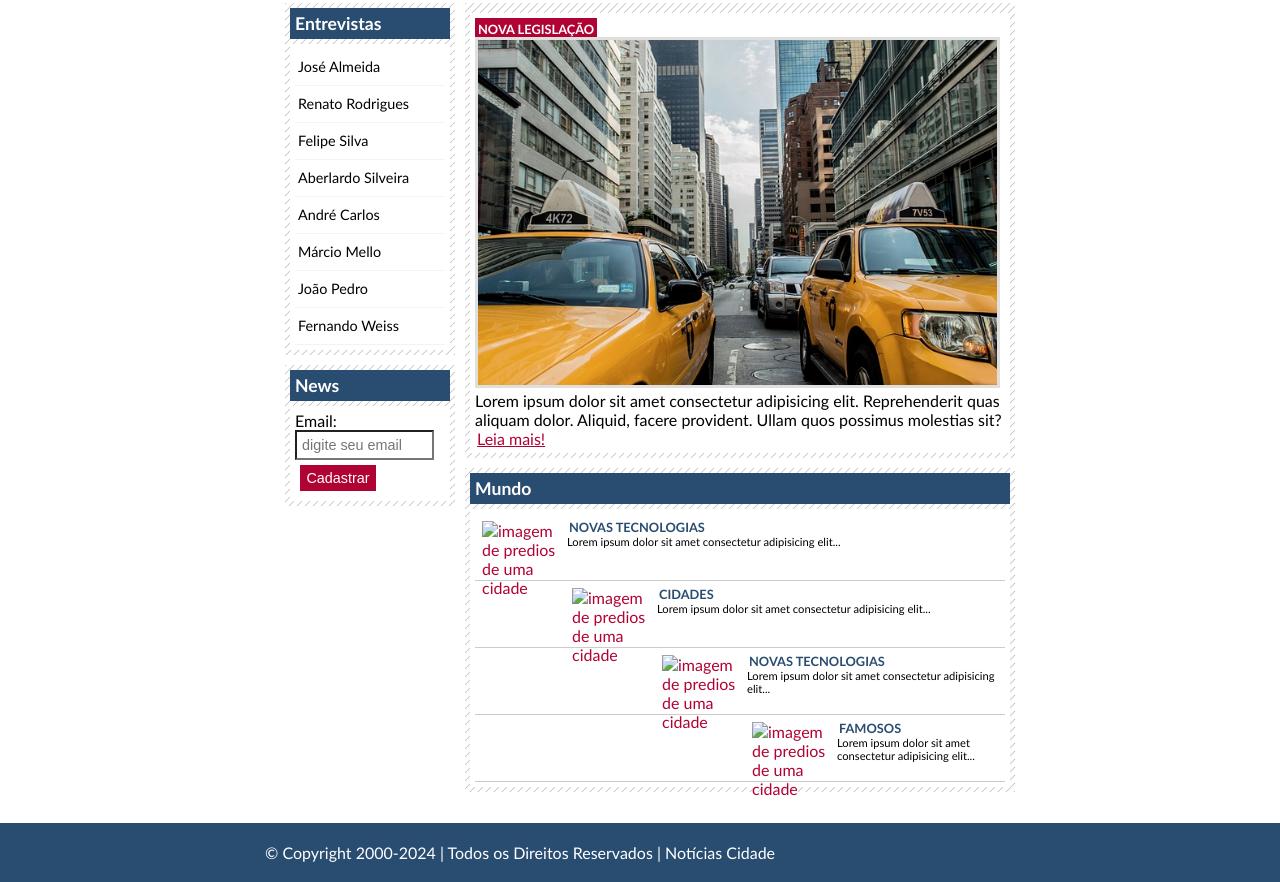
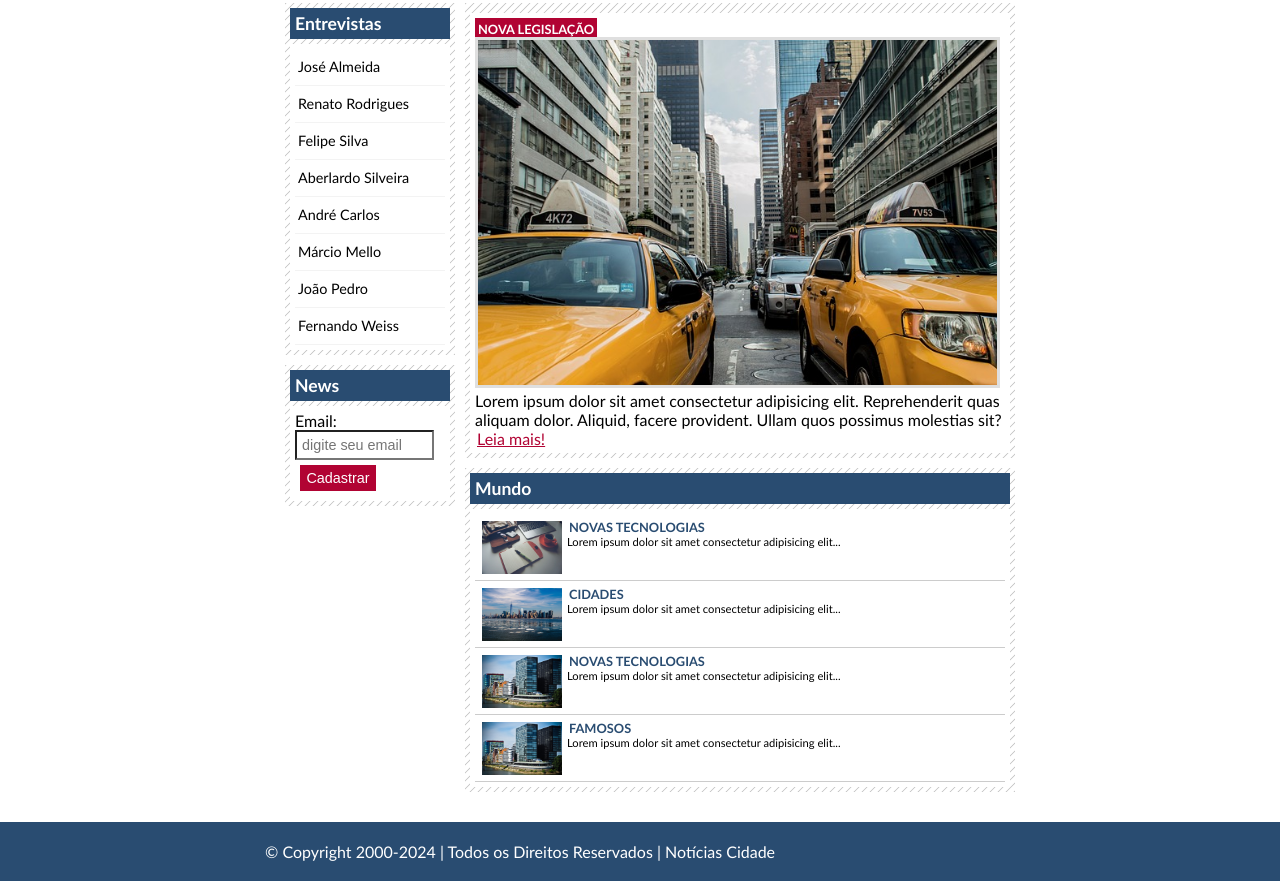
Before and after one commit to EmilioRodrigues/site-noticias-cidade, a plain HTML site: page brasil.html in a window 1280 px wide. Shown: the part 242-1124 px from the top of the page. Drawn offline with Linux system fonts and the light colour scheme; the site is published under a folder, as on GitHub Pages, so addresses that start at the root find nothing.

Commit message:
Update brasil.html
atualizada caixa mundo pois nao estava aparecendo as imagens

```diff
--- a/brasil.html
+++ b/brasil.html
@@ -52,25 +52,25 @@
 
                         <ul id="lista-noticias">
                             <li> <a href="#">
-                                    <img src="/img/tecnologia-thumb.webp" alt="imagem de predios de uma cidade" width="80">
+                                    <img src="img/tecnologia-thumb.webp" alt="imagem de predios de uma cidade" width="80">
                                     <h3>Novas tecnologias</h3>
                                     <p>Lorem ipsum dolor sit amet consectetur adipisicing elit...</p>
                                 </a>
                             </li>
                             <li> <a href="#">
-                                    <img src="/img/cidade-thumb.webp" alt="imagem de predios de uma cidade" width="80">
+                                    <img src="img/cidade-thumb.webp" alt="imagem de predios de uma cidade" width="80">
                                     <h3>Cidades</h3>
                                     <p>Lorem ipsum dolor sit amet consectetur adipisicing elit...</p>
                                 </a>
                             </li>
                             <li> <a href="#">
-                                    <img src="/img/mundo-thumb.webp" alt="imagem de predios de uma cidade" width="80">
+                                    <img src="img/mundo-thumb.webp" alt="imagem de predios de uma cidade" width="80">
                                     <h3>Novas tecnologias</h3>
                                     <p>Lorem ipsum dolor sit amet consectetur adipisicing elit...</p>
                                 </a>
                             </li>
                             <li> <a href="#">
-                                    <img src="/img/mundo-thumb.webp" alt="imagem de predios de uma cidade" width="80">
+                                    <img src="img/mundo-thumb.webp" alt="imagem de predios de uma cidade" width="80">
                                     <h3>Famosos</h3>
                                     <p>Lorem ipsum dolor sit amet consectetur adipisicing elit...</p>
                                 </a>
```
